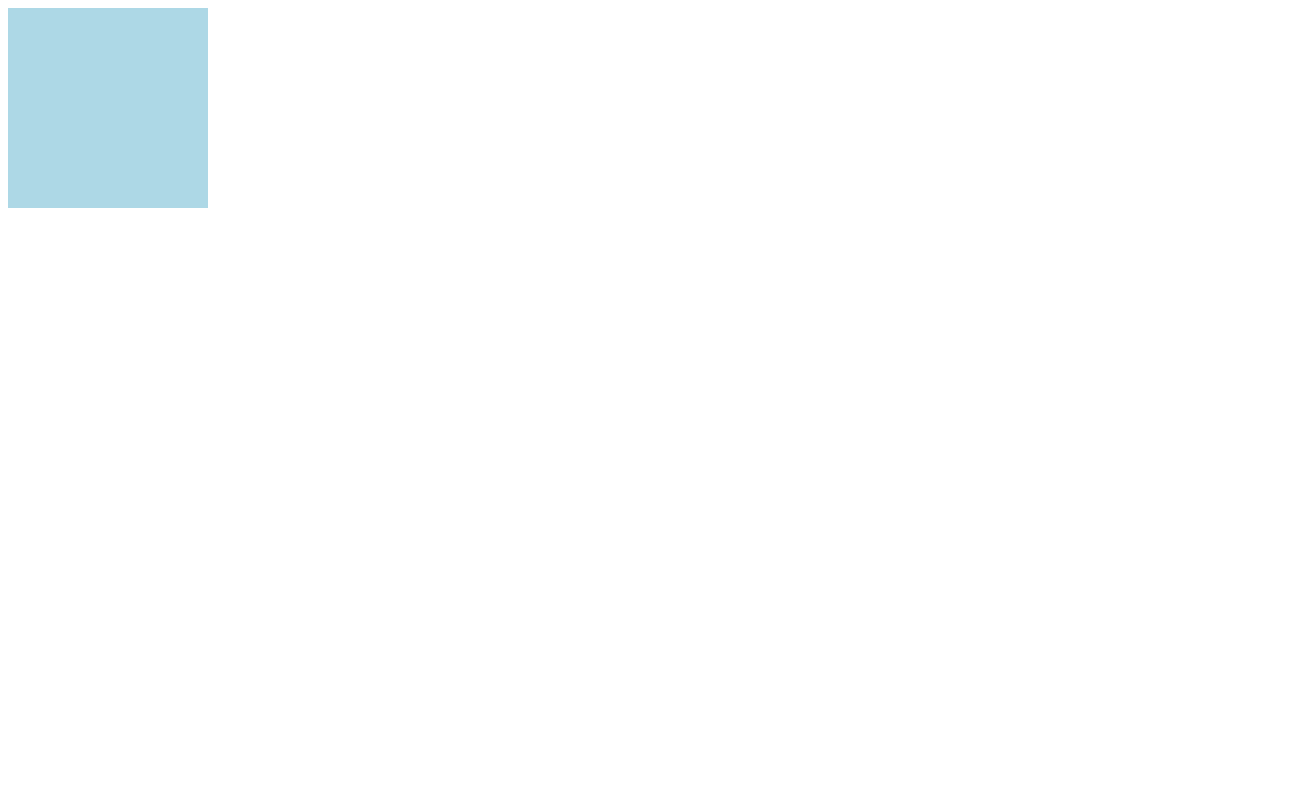
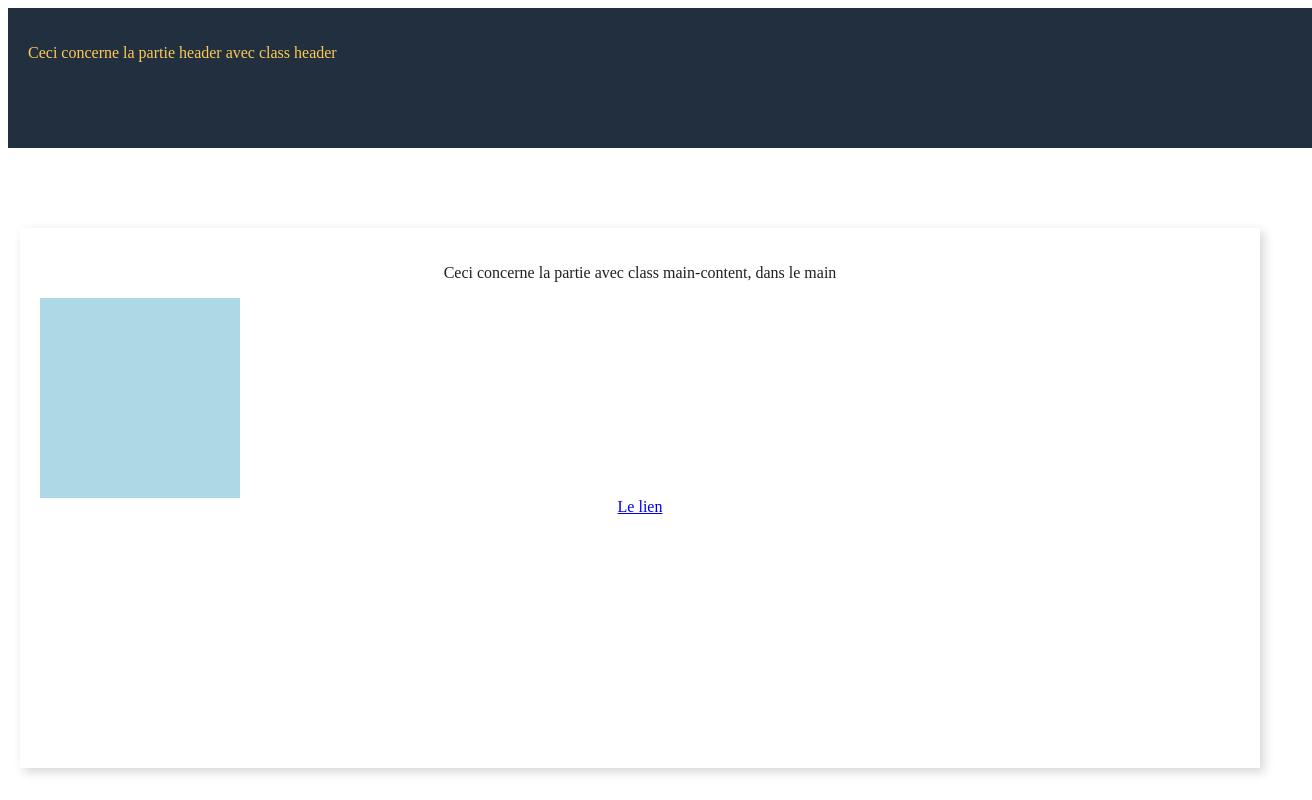
Before and after one commit to vdval/Sass, a plain HTML site: page index.html in a window 1280 px wide. Shown: the whole page, 1312 px wide, since content can reach past the window. Drawn offline with Linux system fonts and the light colour scheme.

Commit message:
Nouveaux fichiers adjoints

```diff
--- a/index.html
+++ b/index.html
@@ -5,9 +5,20 @@
     <meta http-equiv="X-UA-Compatible" content="IE=edge">
     <meta name="viewport" content="width=device-width, initial-scale=1.0">
     <link rel="stylesheet" href="style.css">
+    <link rel="stylesheet" href="scss-syntax.css">
     <title>Document sass</title>
 </head>
 <body>
-    <div class="box"></div>
+
+    <header class="header">
+        <p>Ceci concerne la partie header avec class header</p>
+    </header>
+    <main class="main-content">
+            <p>Ceci concerne la partie avec class main-content, dans le main</p>
+            <div class="box"></div>
+            <div class="box-sass"></div>
+            <a href="#">Le lien</a>
+    </main>
+
 </body>
 </html>
--- /dev/null
+++ b/scss-syntax.scss
@@ -0,0 +1,39 @@
+$background-dark: #222f3e;
+$text-light: #feca57;
+$text-dark: #202020;
+$shadow-light: 4px 4px 10px #d6d6d6;
+
+
+.header,
+.main-content {
+  padding: 20px;
+}
+
+.header {
+  position: relative;
+  background: $background-dark;
+  color: $text-light;
+  margin-bottom: 80px;
+  width: 100%;
+  height: 100px;
+}
+
+.main-content {
+  color: $text-dark;
+  margin: auto;
+  text-align: center;
+  box-shadow: $shadow-light;
+  width: 100%;
+  max-width: 1200px;
+  min-height: 500px;
+}
+
+a:hover {
+  cursor: pointer;
+}
+
+a:disabled {
+  color: red;
+  cursor: default;
+  pointer-events: none;
+}
```
Also changed, not shown: scss-syntax.css (added), 1 other file.
